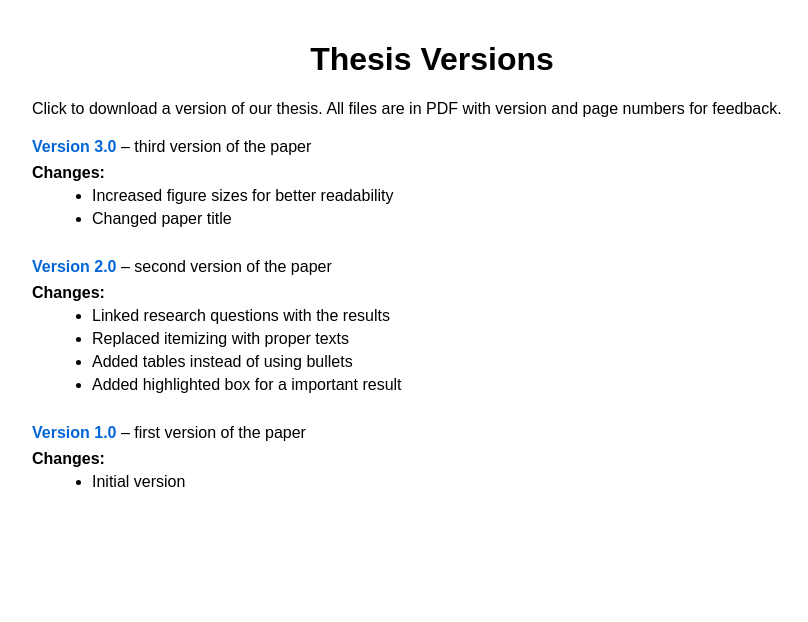
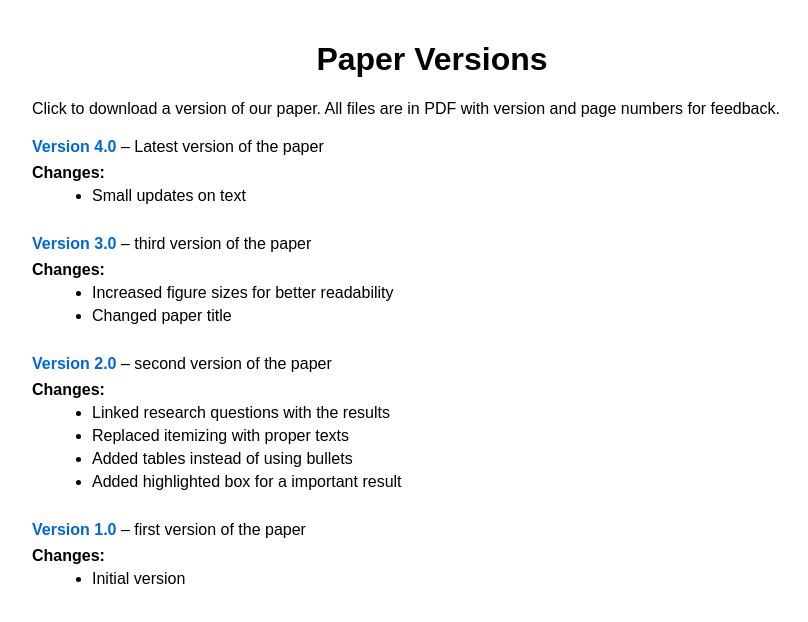
Before and after one commit to snnoXy/ResearchProject---ModelBasedTestingTools, a plain HTML site: page index.html in a window 1280 px wide. Shown: the whole page, without its empty margins (208-1016 px from the left). Drawn offline with Linux system fonts and the light colour scheme.

Commit message:
Update index.html

```diff
--- a/index.html
+++ b/index.html
@@ -25,8 +25,17 @@
     </style>
 </head>
 <body>
-    <h1>Thesis Versions</h1>
-    <p>Click to download a version of our thesis. All files are in PDF with version and page numbers for feedback.</p>
+    <h1>Paper Versions</h1>
+    <p>Click to download a version of our paper. All files are in PDF with version and page numbers for feedback.</p>
+
+
+<div class="download-link">
+    <a href="ResearchProject1-ThirdUpdate.pdf">Version 4.0</a> – Latest version of the paper
+    <p>Changes:</p>
+    <ul>
+        <li>Small updates on text</li>
+    </ul>
+</div>
 
 <div class="download-link">
     <a href="ResearchProject1-SecondUpdate.pdf">Version 3.0</a> – third version of the paper
```
